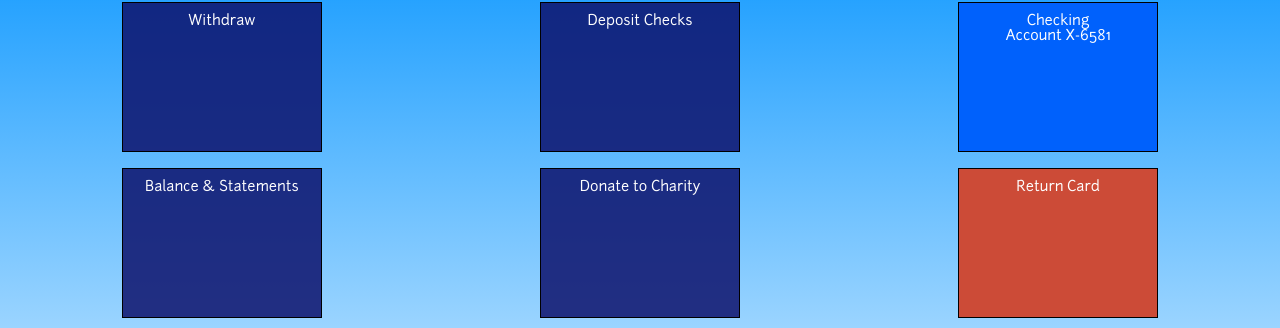
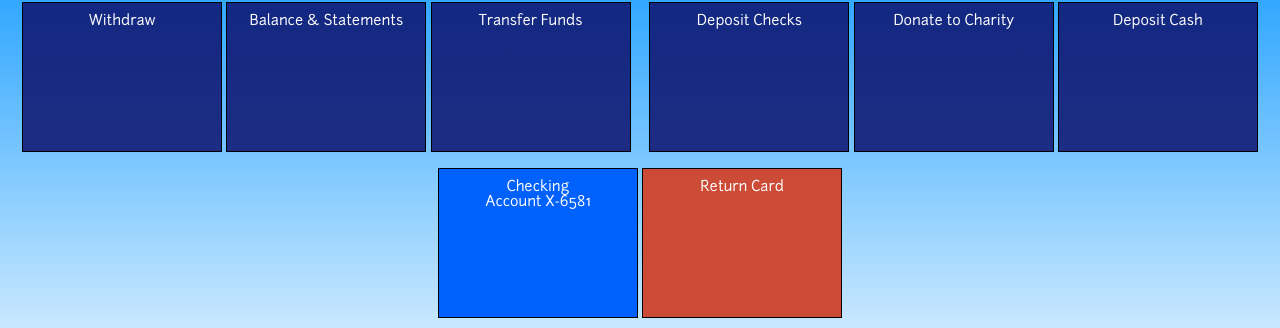
Before and after one commit to logeeqw/Atm2, a plain HTML site: page Atm/public/html/bank.html in a window 1280 px wide. Shown: the part 122-450 px from the top of the page. Drawn offline with Linux system fonts and the light colour scheme.

Commit message:
Add files via upload

```diff
--- a/Atm/public/css/main2.scss
+++ b/Atm/public/css/main2.scss
@@ -11,9 +11,11 @@
     font-style: normal;
     font-display: swap;
   }
+
 .container{
   font-family: "Junction-Regular";
 }
+
   .tab {
     flex-wrap: wrap;
     justify-content: space-around;
@@ -43,7 +45,7 @@
   }
 
   .container{
-    margin:1%;
+    margin-left:1%;
   }
 
   #home{
--- a/Atm/public/html/bank.html
+++ b/Atm/public/html/bank.html
@@ -21,27 +21,25 @@
 
 
     <div id="row1">
-        <div class="tab" id="withdraw" ><a class="main button" href="https://electroneum.com/">Withdraw</a></div>
+        <div class="tab, main button" id="withdraw" >Withdraw</div>
 
-        <div class="tab" id="b&s"><a class="main button" href="https://electroneum.com/">Balance & Statements</a></div>
+        <div class="tab, main button" id="b&s">Balance & Statements</div>
 
-        <div class="tab" id="transfer" ><a class="main button" href="https://www.thebalance.com/best-ways-to-transfer-money-between-bank-accounts-315466">Transfer Funds</a></div>
+        <div class="tab, main button" id="transfer" >Transfer Funds</div>
     </div>
 
     <div id="row2">
-        <div id="deposit" class="tab"  ><a class="main button"  href="https://www.thebalance.com/deposit-cash-315424">Deposit Checks</a></div>
+        <div id="deposit" class="tab, main button"  >Deposit Checks</div>
 
-        <div class="tab" id="donate" ><a class="main button"  href="https://www.charitynavigator.org/">Donate to Charity</a></div>
+        <div class="tab, main button" id="donate" >Donate to Charity</div>
 
-        <div id="depcash" class="tab" ><a class="main button"  href="https://www.fidelity.com/customer-service/withdrawals-overview">Deposit Cash</a></div>
+        <div id="depcash" class="tab, main button" >Deposit Cash</div>
     </div>
 
         <div id="side">
-            <div class="tab" id="acct" ><a class="button info side"  href="https://www.key.com/personal/services/atm-preferences.jsp">Checking <br><span id="acct#">Account X-6581</span></a></div>
+            <div class="tab button info side" id="acct" >Checking <br><span id="acct#">Account X-6581</span></div>
 
-            <!--<div class="tab" id="language" ><a class="button secondary side"  href="https://www.key.com/personal/services/atm-preferences.jsp">Select Language</a></div>-->
-
-            <div class="tab" id="return" ><a class="button alert side"  href="https://www.key.com/personal/services/atm-preferences.jsp">Return Card</a></div>
+            <div class="tab button alert side" id="return" >Return Card</div>
         </div>
 
 
@@ -49,10 +47,8 @@
 
     <div ><img id="logo" src="../images/logo.jpg" alt/></div>
 
-
-
-
 </div>
 </div>
+<script src="../js/main.js" type="module"></script>
 </body>
 </html>
```
